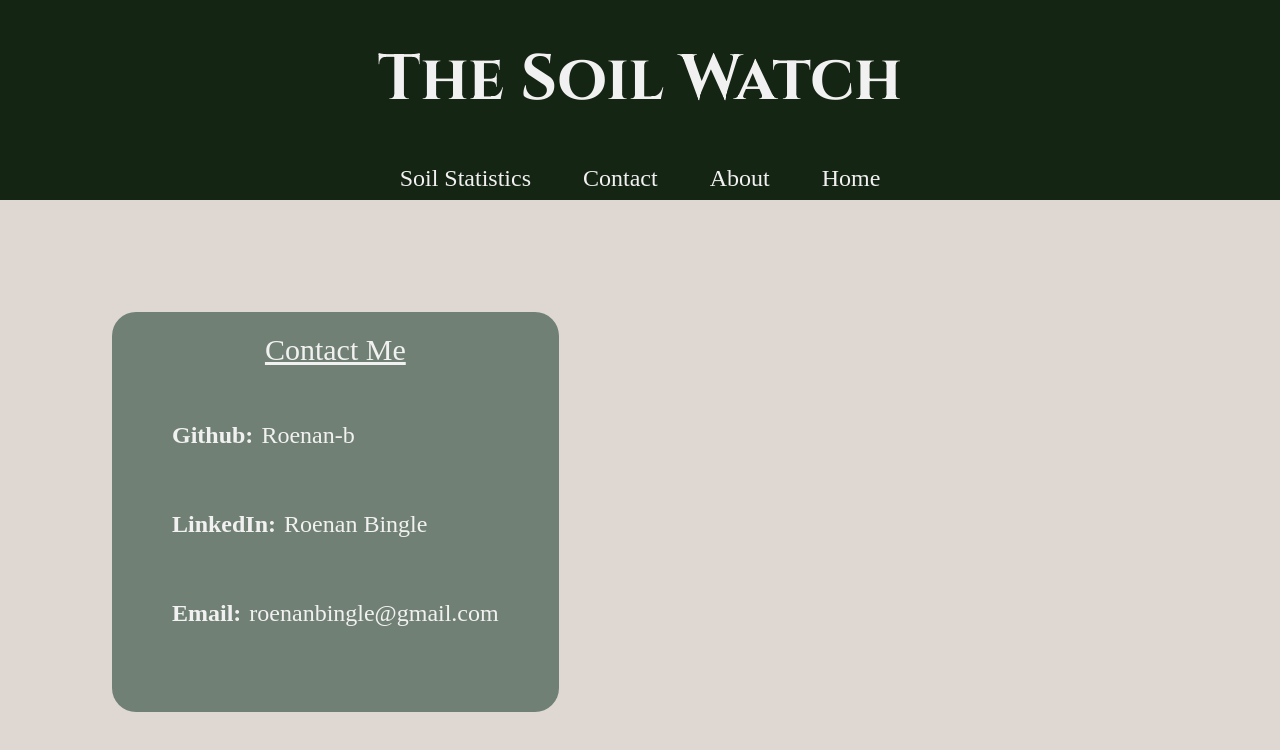
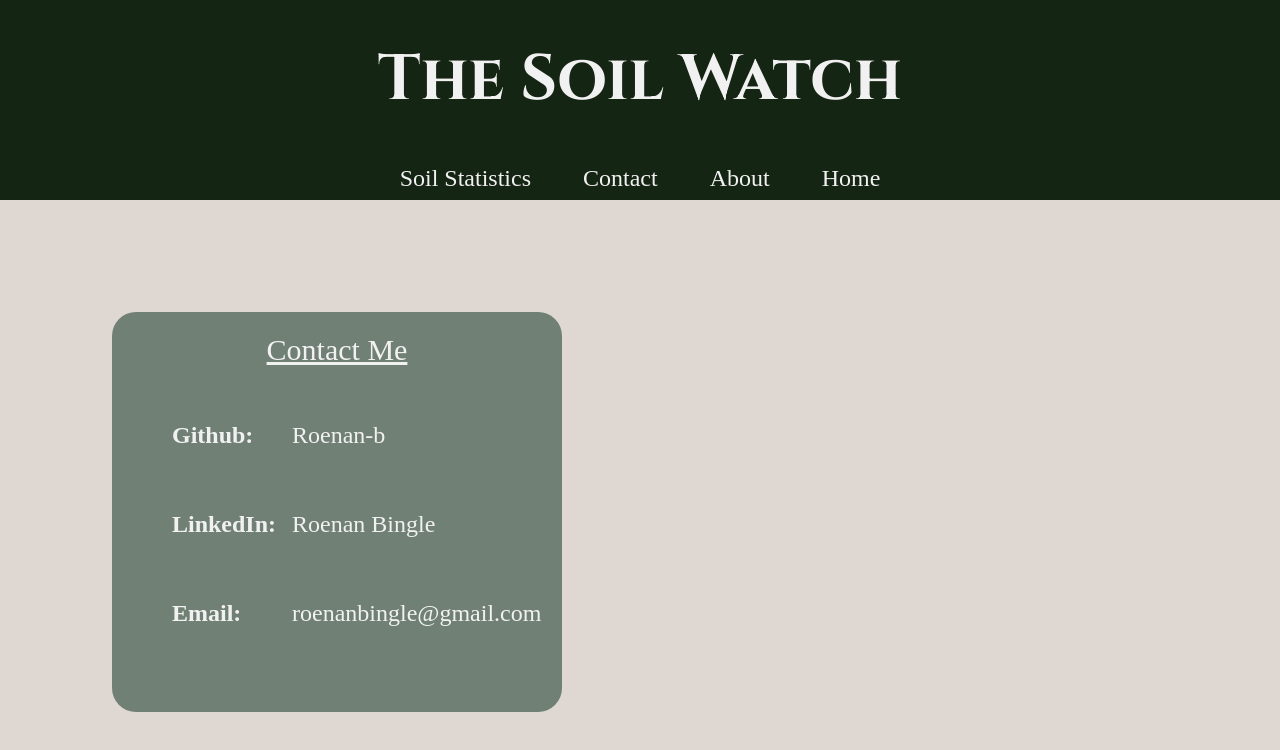
Before and after one commit to tazboi/The-Soil-Watch, a Next.js app in the folder App/soil-monitor/: page /Contact in a window 1280 px wide. Shown: the top 750 px of the page. Built offline with nearby package versions, Linux system fonts and the light colour scheme.

Commit message:
Got the contact page to finally line up

```diff
--- a/App/soil-monitor/app/components/Contact.jsx
+++ b/App/soil-monitor/app/components/Contact.jsx
@@ -11,21 +11,21 @@ const Contact = () => {
                 <div
                     className="text-[#f2f1f1] font-frank mx-5 px-5 py-4 flex flex-col text-2xl leading-10 min-h-[300px]">
                     <div className="flex mb-3 items-center w-full flex-auto">
-                        <strong>Github: </strong>
+                        <strong className = "w-24">Github: </strong>
                         <Link href="https://github.com/Roenan-b">
-                            <h1 className="hover:underline hover:text-[#152514] ml-2">Roenan-b</h1>
+                            <h1 className="hover:underline hover:text-[#152514] ml-6">Roenan-b</h1>
                         </Link>
                     </div>
                     <div className="flex mb-3 items-center w-full flex-auto">
-                        <strong>LinkedIn: </strong>
+                        <strong className = "w-24">LinkedIn: </strong>
                         <Link href="https://www.linkedin.com/in/roenan/">
-                            <h1 className="hover:underline hover:text-[#152514] ml-2">Roenan Bingle</h1>
+                            <h1 className="hover:underline hover:text-[#152514] ml-6">Roenan Bingle</h1>
                         </Link>
                     </div>
                     <div className="flex mb-3 items-center w-full flex-auto">
-                        <strong>Email: </strong>
+                        <strong className = "w-24">Email: </strong>
                         <Link href="mailto:roenanbingle@gmail.com">
-                            <h1 className="hover:underline hover:text-[#152514] ml-2">roenanbingle@gmail.com</h1>
+                            <h1 className="hover:underline hover:text-[#152514] ml-6">roenanbingle@gmail.com</h1>
                         </Link>
                     </div>
                 </div>
```
